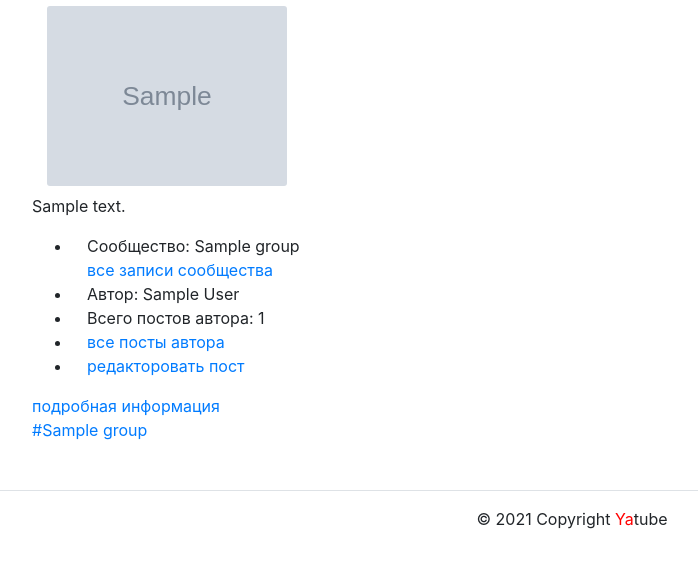
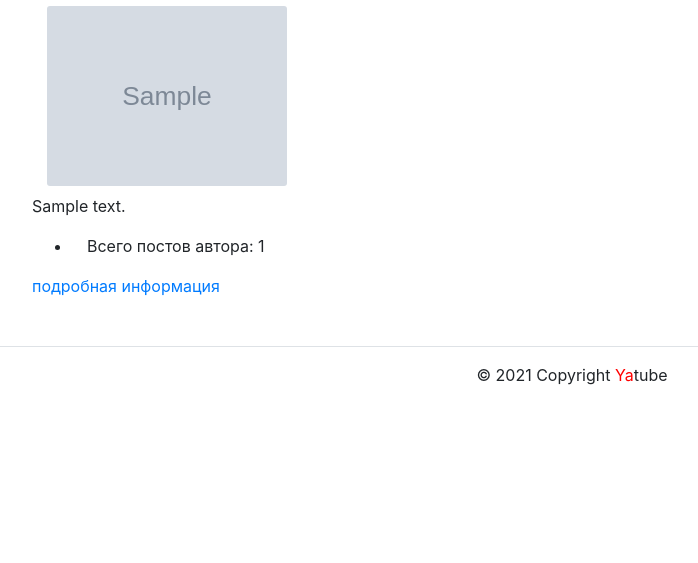
Before and after one commit to maksyanya/hw05_final, a Django app: a page that uses yatube/templates/posts/group_list.html in a window 1280 px wide. Shown: the part 314-877 px from the top of the page, without its empty margins (68-766 px from the left). After the commit the page ends 699 px from the top, so only its background shows below. Run offline with Django 3.2, Linux system fonts and the light colour scheme; a user stored in the database is signed in; tables that the repository leaves empty hold one stand-in row (values such as "Sample post"); grey boxes marked "Sample" are stand-in pictures; some libraries are stand-ins or nearby versions.

Commit message:
After_fifth_review

```diff
--- a/yatube/posts/views.py
+++ b/yatube/posts/views.py
@@ -32,7 +32,7 @@ def group_posts(request, slug):
     group = get_object_or_404(Group, slug=slug)
     return render(request, 'posts/group_list.html', context={
         'page_obj': get_page(request, group.posts.all()),
-        'group': group,
+        'group': group
     })
 
 
@@ -40,8 +40,11 @@ def profile(request, username):
     author = get_object_or_404(User, username=username)
     posts = author.posts.all()
     page_obj = get_page(request, posts)
-    following = request.user.is_authenticated and Follow.objects.filter(
-        author=request.user).exists() and author == request.user
+    following = (request.user.is_authenticated
+                 and request.user != author
+                 and Follow.objects.filter(
+                     user=request.user,
+                     author=author).exists())
     context = {
         'page_obj': page_obj,
         'author': author,
--- a/yatube/templates/posts/group_list.html
+++ b/yatube/templates/posts/group_list.html
@@ -8,7 +8,7 @@
     </p>
     <article>
       {% for post in page_obj %}
-        {% include 'posts/includes/post.html' %}
+        {% include 'posts/includes/post.html' with group_hide=True %}
       {% endfor %}
     </article>
   </div>
--- a/yatube/templates/posts/includes/post.html
+++ b/yatube/templates/posts/includes/post.html
@@ -17,27 +17,10 @@
   {{ post.text|linebreaksbr }}
 </p>
 <ul>
-  {% if post.group %}
-    <li class="col-6 col-md-3">
-      Сообщество: {{post.group}}
-      <br/>
-      <a href="{% url 'posts:group_posts'  post.group.slug %}">
-        все записи сообщества
-      </a>
-    </li>
-  {% endif %}
-  <li class="col-6 col-md-3">
-    Автор: {{ post.author.get_full_name }}
-  </li>
   <li class="col-6 col-md-3">
     Всего постов автора: <span>{{ post.author.posts.count }}</span>
   </li>
-  <li class="col-6 col-md-3">
-    <a href="{% url 'posts:profile' post.author.username %}">
-      все посты автора
-    </a>
-  </li>
-  {% if user == post.author %}
+  {% if user == post.author and post_edit %}
     <li class="col-6 col-md-3">
       <a href="{% url 'posts:post_edit' post.id%}">
         редакторовать пост
@@ -46,6 +29,6 @@
   {% endif %}
 </ul>
 <a href="{% url 'posts:post_detail' post.id %}">подробная информация <br/></a>
-{% if post.group %}
+{% if post.group and not group_hide %}
   <a href="{% url 'posts:group_posts'  post.group.slug %}"> #{{ post.group }} </a>
 {% endif %}
--- a/yatube/templates/posts/post_detail.html
+++ b/yatube/templates/posts/post_detail.html
@@ -2,7 +2,7 @@
 {% block title %}Пост{{ one_post.text|truncatechars:30 }}{% endblock %}
 {% block content %}
   <div class="row">
-    {% include 'posts/includes/post.html' %}
+    {% include 'posts/includes/post.html' with post_edit=True %}
     {% include 'posts/includes/comments.html' %}
   </div>
 {% endblock %}
```
Also changed, not shown: yatube/templates/posts/includes/detail.html (deleted, +0 -36 lines).
